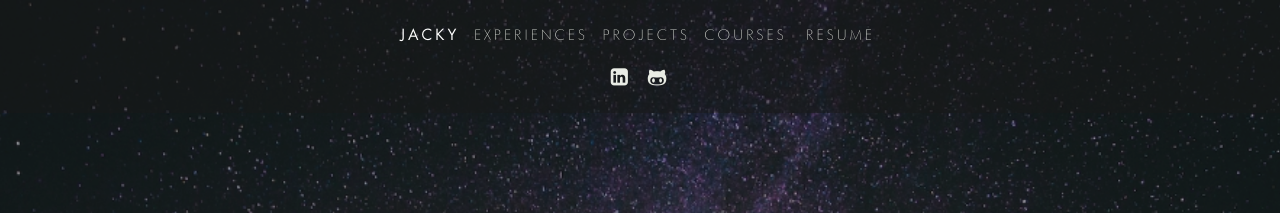
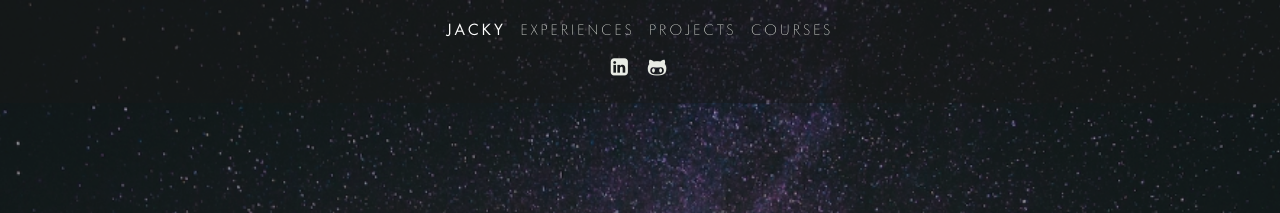
Before and after one commit to Jaacky/jackyvan.com, a Jekyll site: the page built from index.html, in a window 1280 px wide. Shown: the top 213 px of the page. Built offline with Jekyll 4.4.1, drawn with Linux system fonts in a browser that asks for light colours.

Commit message:
Removing outdated resume

```diff
--- a/_includes/nav.html
+++ b/_includes/nav.html
@@ -18,9 +18,9 @@
     <div class="nav-menu nav-navigate-within" data-nav-to="courses">
         Courses
     </div>
-    <div class="nav-menu" id="nav-resume">
+    <!-- <div class="nav-menu" id="nav-resume">
         <a href="jacky_van_resume.pdf">Resume</a>
-    </div>
+    </div> -->
     <div class="nav-menu" id="nav-social-media">
         <a href="https://ca.linkedin.com/in/jackyvan" target="_blank">
         <i class="fa fa-linkedin-square fa-lg" aria-hidden="true"></i>
```
Also changed, not shown: 1 other file.
